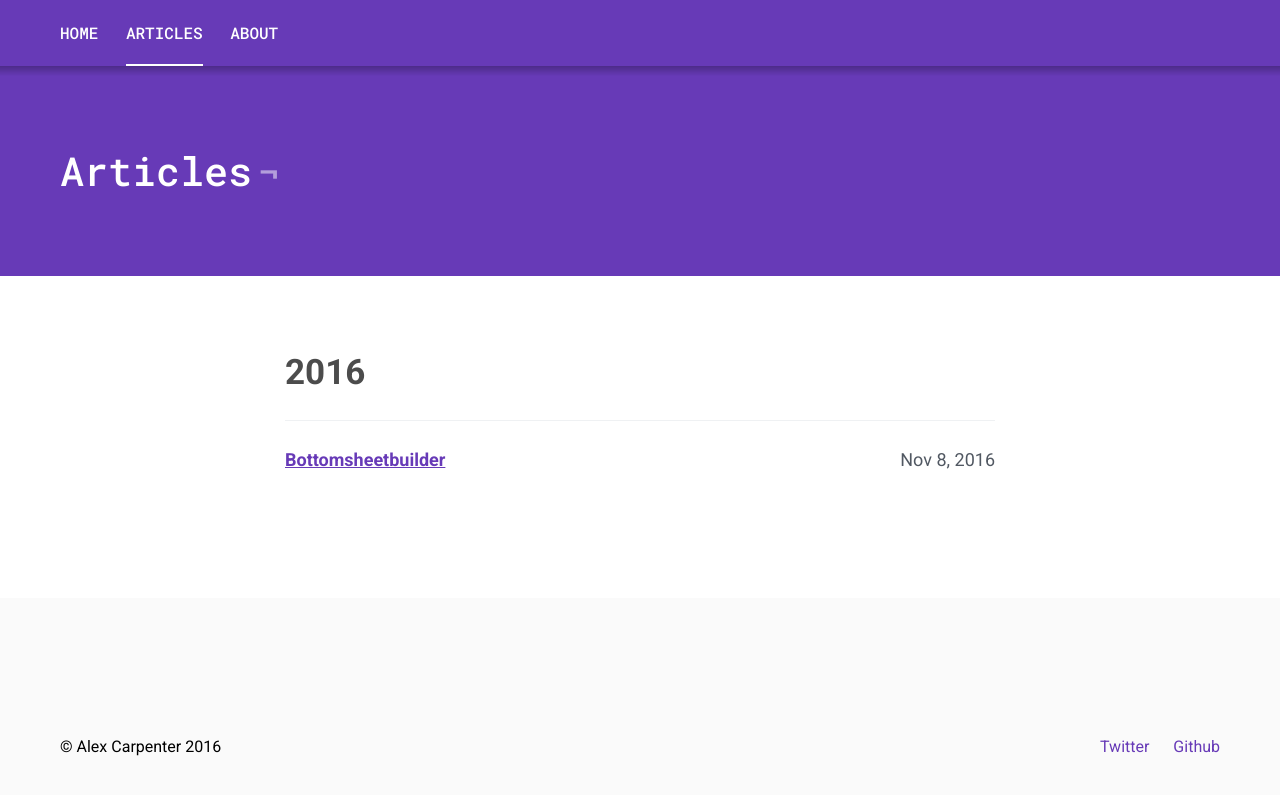
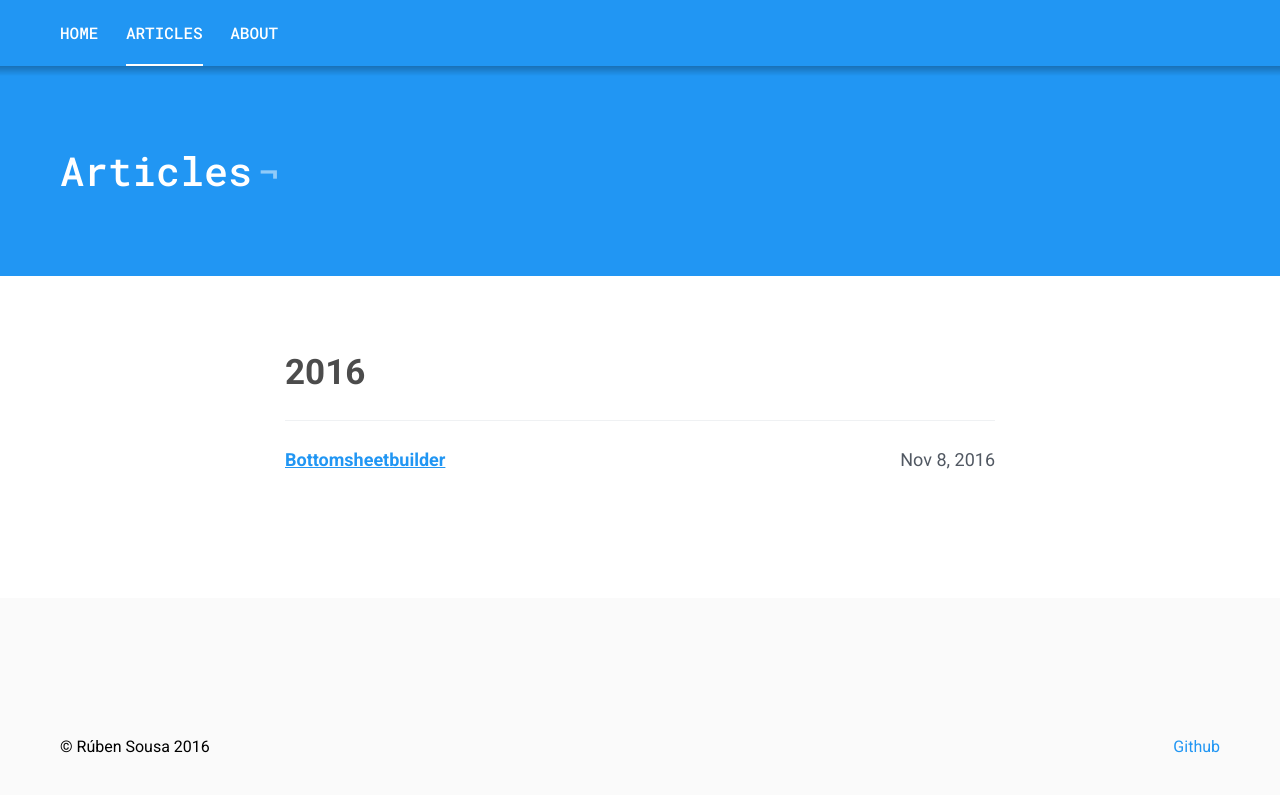
Before and after one commit to rubensousa/rubensousa.github.io, a Jekyll site: the page built from _pages/articles.html, in a window 1280 px wide. Shown: the top 795 px of the page. Built offline with Jekyll 4.4.1, drawn with Linux system fonts in a browser that asks for light colours.

```diff
--- a/_config.yml
+++ b/_config.yml
@@ -1,16 +1,16 @@
 # Site settings
-title: Alex Carpenter
-email: your-email@domain.com
+title: Rúben Sousa
+email: rubensousa.mieti@gmail.com
 description: >
   Write an awesome description for your new site here. You can edit this
   line in _config.yml. It will appear in your document head meta (for
   Google search results) and in your feed.xml site description.
-baseurl: "/material-jekyll-theme"
-url: "http://alexcarpenter.me"
+#baseurl: "/"
+url: "https://rubensousa.github.io"
 fixedNav: 'true' # true or false
-theme: purple # green, blue, orange, purple, grey
-twitterUsername: hybrid_alex
-githubUsername: alexcarpenter
+#theme: blue # green, blue, orange, purple, grey
+twitterUsername:
+githubUsername: rubensousa
 dribbbleUsername:
 codepenUsername:
 
--- a/_sass/helpers/_variables.scss
+++ b/_sass/helpers/_variables.scss
@@ -27,4 +27,4 @@ $c__black: #000000;
 $c__white: #ffffff;
 
 // Theme
-$t-theme: $c__indigo;
+$t-theme: $c__blue;
```
Also changed, not shown: _posts/2016-11-08-bottomsheetbuilder.markdown (+6 -1 lines), README.md.
